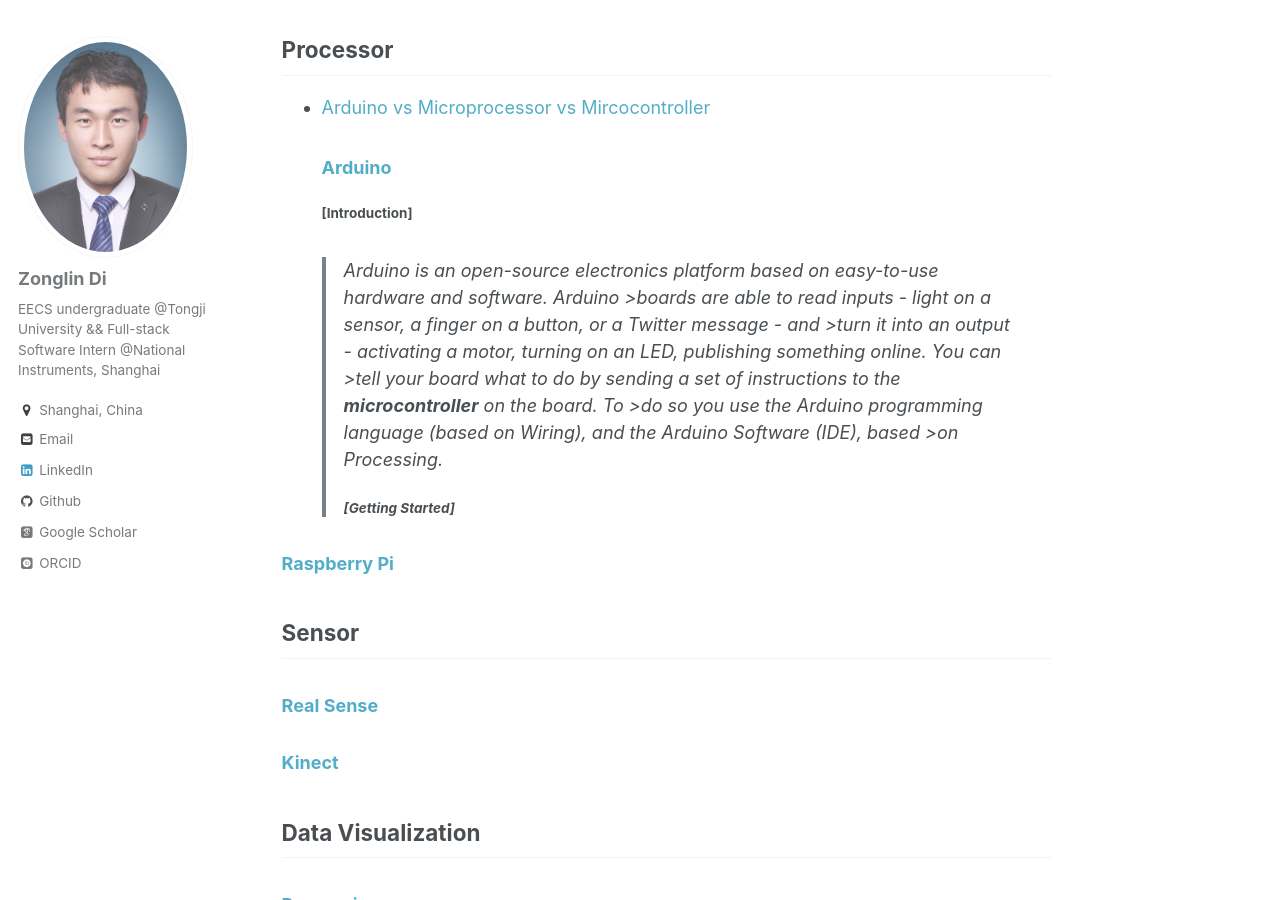
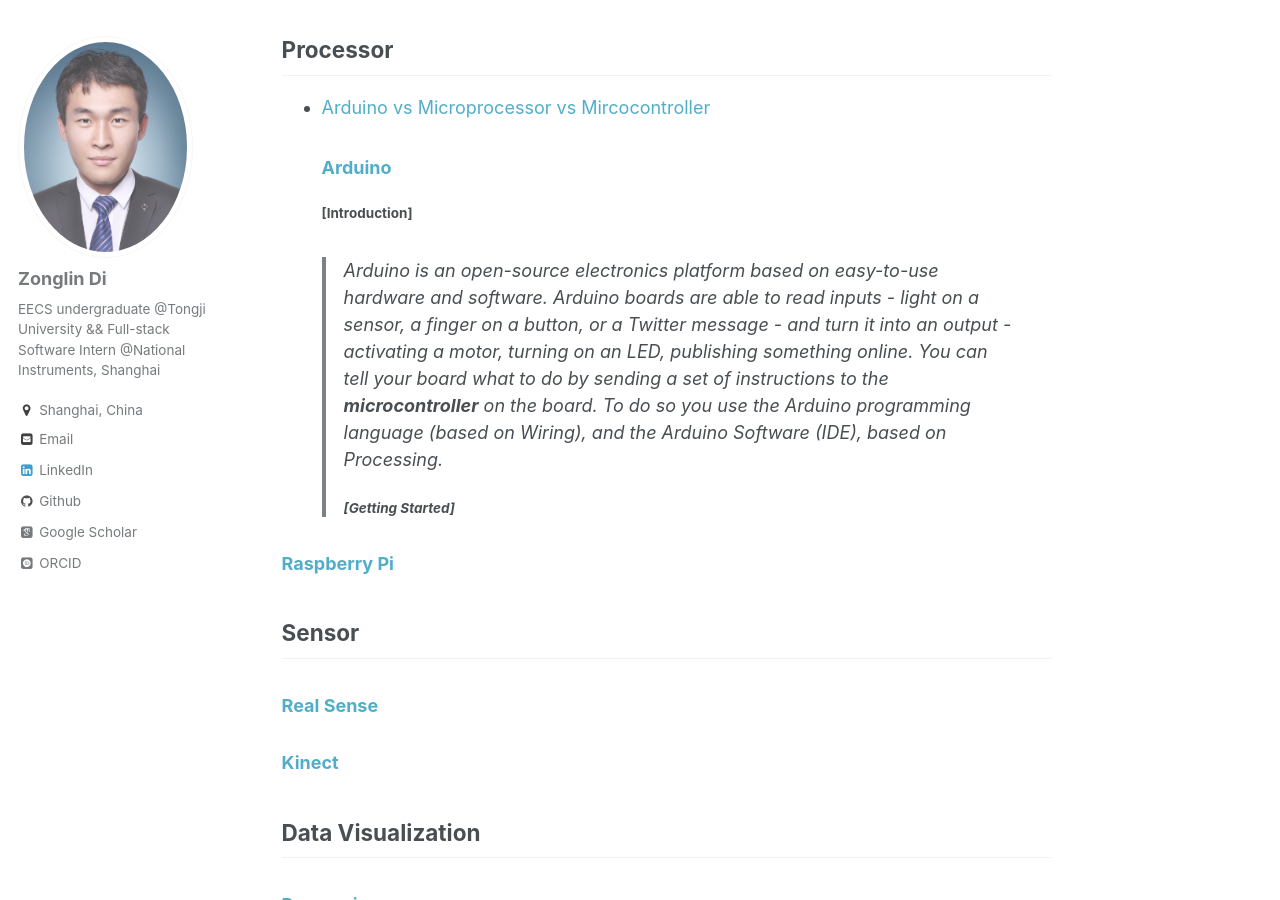
Before and after one commit to ElegantLin/elegantlin.github.io, a Jekyll site: the page built from _teaching/CDI.md, in a window 1280 px wide and 900 px high, scrolled down 512 px. Built offline with Jekyll 4.4.1, drawn with Linux system fonts in a browser that asks for light colours; some web fonts are replaced.

Commit message:
update cdi markdown file

```diff
--- a/_teaching/CDI.md
+++ b/_teaching/CDI.md
@@ -17,7 +17,7 @@
 * [Arduino vs Microprocessor vs Mircocontroller](https://electronics.stackexchange.com/questions/99434/arduino-vs-microprocessor-vs-microcontroller)
 ### [Arduino](https://www.arduino.cc/)
 #### [Introduction]
->Arduino is an open-source electronics platform based on easy-to-use hardware and software. Arduino >boards are able to read inputs - light on a sensor, a finger on a button, or a Twitter message - and >turn it into an output - activating a motor, turning on an LED, publishing something online. You can >tell your board what to do by sending a set of instructions to the **microcontroller** on the board. To >do so you use the Arduino programming language (based on Wiring), and the Arduino Software (IDE), based >on Processing.
+>Arduino is an open-source electronics platform based on easy-to-use hardware and software. Arduino boards are able to read inputs - light on a sensor, a finger on a button, or a Twitter message - and turn it into an output - activating a motor, turning on an LED, publishing something online. You can tell your board what to do by sending a set of instructions to the **microcontroller** on the board. To do so you use the Arduino programming language (based on Wiring), and the Arduino Software (IDE), based on Processing.
 #### [Getting Started]
 
 ### [Raspberry Pi](https://www.raspberrypi.org/)
```
